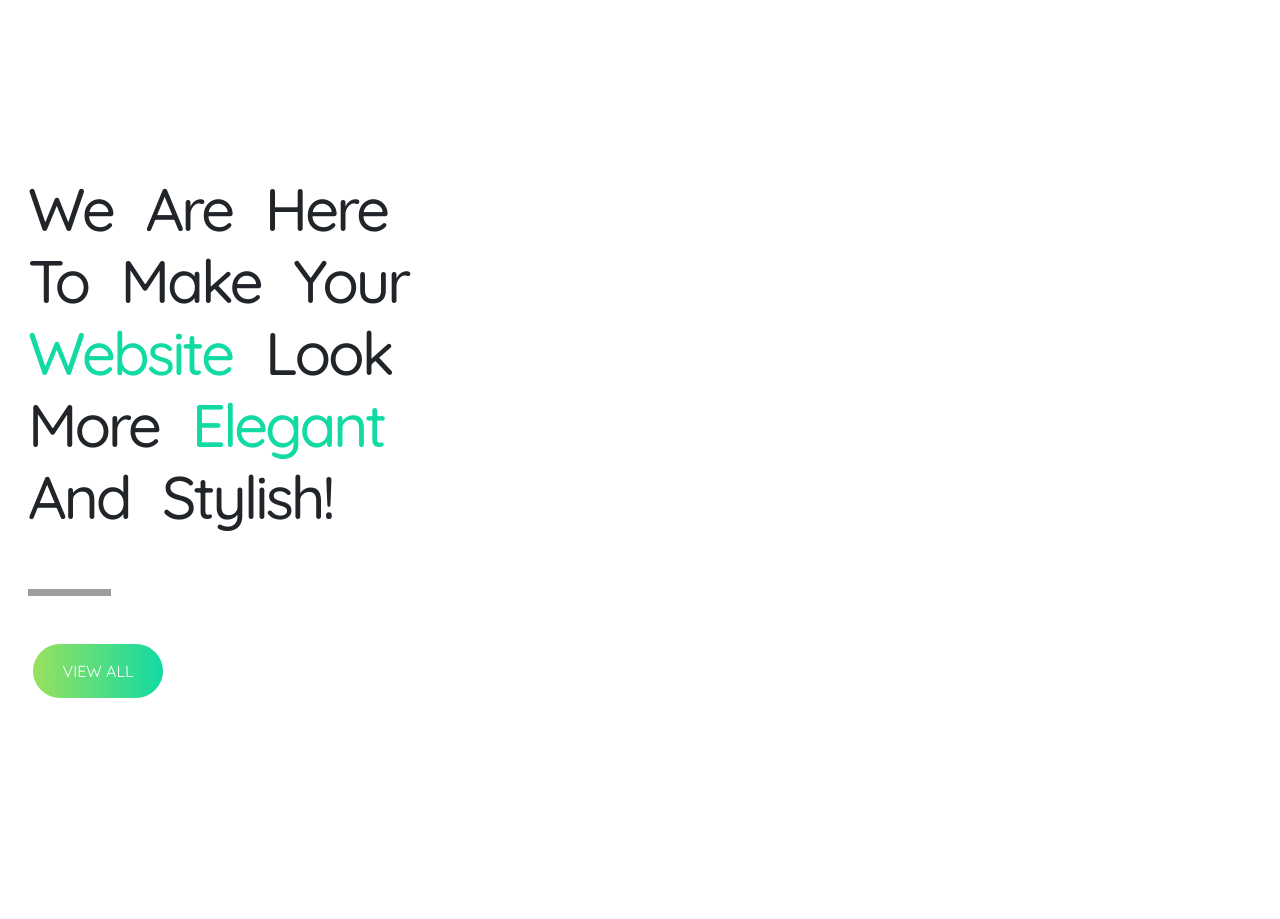
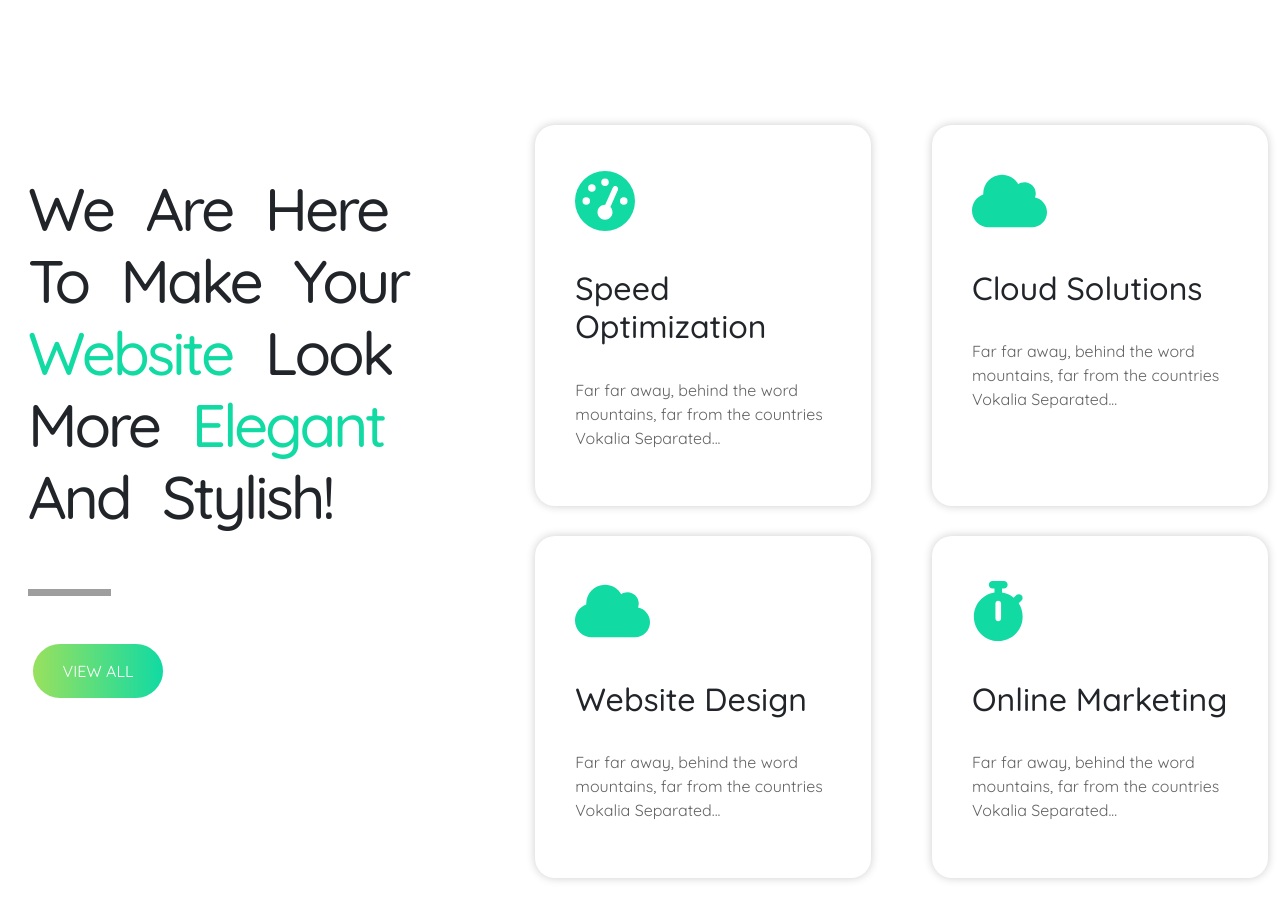
Before and after one commit to AlessandroGattuso/proj-html-vuejs, a Vue app: page / in a window 1280 px wide. Shown: the part 1100-2019 px from the top of the page. Before the commit the page ends 1925 px from the top, so only its background shows below. Built offline with nearby package versions, Linux system fonts and the light colour scheme; grey boxes are pictures that could not be loaded.

Commit message:
added pros section

```diff
--- a/src/components/main-section/sections/pros-section/ProsInfo.vue
+++ b/src/components/main-section/sections/pros-section/ProsInfo.vue
@@ -4,7 +4,7 @@ export default {
 }
 </script>
 <template>
-  <div class="container-fluid pt-200">
+  <div class="container-fluid pt-200 d-flex justify-content-between">
     <div class="col-4 pt-5 d-flex flex-column gap-4 ps-3 gap-5">
       <h1>
         We Are Here To Make Your
@@ -18,11 +18,52 @@ export default {
         <button class="green-black-hover-button text-white">VIEW ALL</button>
       </div>
     </div>
-    <div class="col-5"></div>
+    <div class="h-75 col-7 d-flex justify-content-between gap flex-wrap">
+      <div class="card p-4">
+        <div class="card-body d-flex flex-column gap-4">
+          <h2 class="icon">
+            <font-awesome-icon class="cursor-pointer" icon="fa-solid fa-gauge-high"/>
+          </h2>
+          <h2>Speed Optimization</h2>
+          <p>Far far away, behind the word mountains, far from the countries Vokalia Separated...</p>
+        </div>
+      </div>
+      <div class="card p-4">
+        <div class="card-body d-flex flex-column gap-4">
+          <h2 class="icon">
+            <font-awesome-icon class="cursor-pointer" icon="fa-solid fa-cloud"/>
+          </h2>
+          <h2>Cloud Solutions</h2>
+          <p>Far far away, behind the word mountains, far from the countries Vokalia Separated...</p>
+        </div>
+      </div>
+      <div class="card p-4">
+        <div class="card-body d-flex flex-column gap-4">
+          <h2 class="icon">
+            <font-awesome-icon class="cursor-pointer" icon="fa-solid fa-cloud"/>
+          </h2>
+          <h2>Website Design</h2>
+          <p>Far far away, behind the word mountains, far from the countries Vokalia Separated...</p>
+        </div>
+      </div>
+      <div class="card p-4">
+        <div class="card-body d-flex flex-column gap-4">
+          <h2 class="icon">
+            <font-awesome-icon class="cursor-pointer" icon="fa-solid fa-stopwatch"/>
+          </h2>
+          <h2>Online Marketing</h2>
+          <p>Far far away, behind the word mountains, far from the countries Vokalia Separated...</p>
+        </div>
+      </div>
+    </div>
   </div>
 </template>
 <style lang="sass" scoped>
   @use '../../../../styles/partials/variables' as *
+
+  .container-fluid
+    height: 1200px
+
   h1
     font-size: 60px
     line-height: 120%
@@ -34,4 +75,32 @@ export default {
 
   button
     padding: 15px 30px
+
+  .card
+    width: 21rem
+    border: none
+    border-radius: 20px
+    box-shadow: 0px 0px 10px rgba(0,0,0,0.2)
+    background: transparent
+    transition: all .3s
+
+    &:hover,
+    &:hover .icon,
+    &:hover p
+      color: white
+    &:hover
+      background-image: linear-gradient(to right, $green-1, $green-2)
+
+
+  .icon
+    font-size: 60px
+    color: $green-2
+    transition: all .3s
+
+  .gap
+    gap: 30px 0px
+
+  p
+    color: $grey-1
+    transition: all .3s
 </style>
--- a/src/main.js
+++ b/src/main.js
@@ -8,11 +8,22 @@ import { library } from '@fortawesome/fontawesome-svg-core'
 import { FontAwesomeIcon } from '@fortawesome/vue-fontawesome'
 
 /* import specific icons */
-import { faPhone, faMagnifyingGlass, faCaretRight, faCaretLeft } from '@fortawesome/free-solid-svg-icons'
+import { faPhone, faMagnifyingGlass, faCaretRight, faCaretLeft, faGaugeHigh, faCloud, faStopwatch } from '@fortawesome/free-solid-svg-icons'
 import { faPinterestP, faTwitter, faFacebookF } from '@fortawesome/free-brands-svg-icons'
 
 /* add icons to the library */
-library.add(faPhone, faPinterestP, faTwitter, faFacebookF, faMagnifyingGlass, faCaretRight, faCaretLeft)
+library.add(
+  faPhone,
+  faPinterestP,
+  faTwitter,
+  faFacebookF,
+  faMagnifyingGlass,
+  faCaretRight,
+  faCaretLeft,
+  faGaugeHigh,
+  faCloud,
+  faStopwatch
+)
 
 createApp(App)
   .component('font-awesome-icon', FontAwesomeIcon)
```
